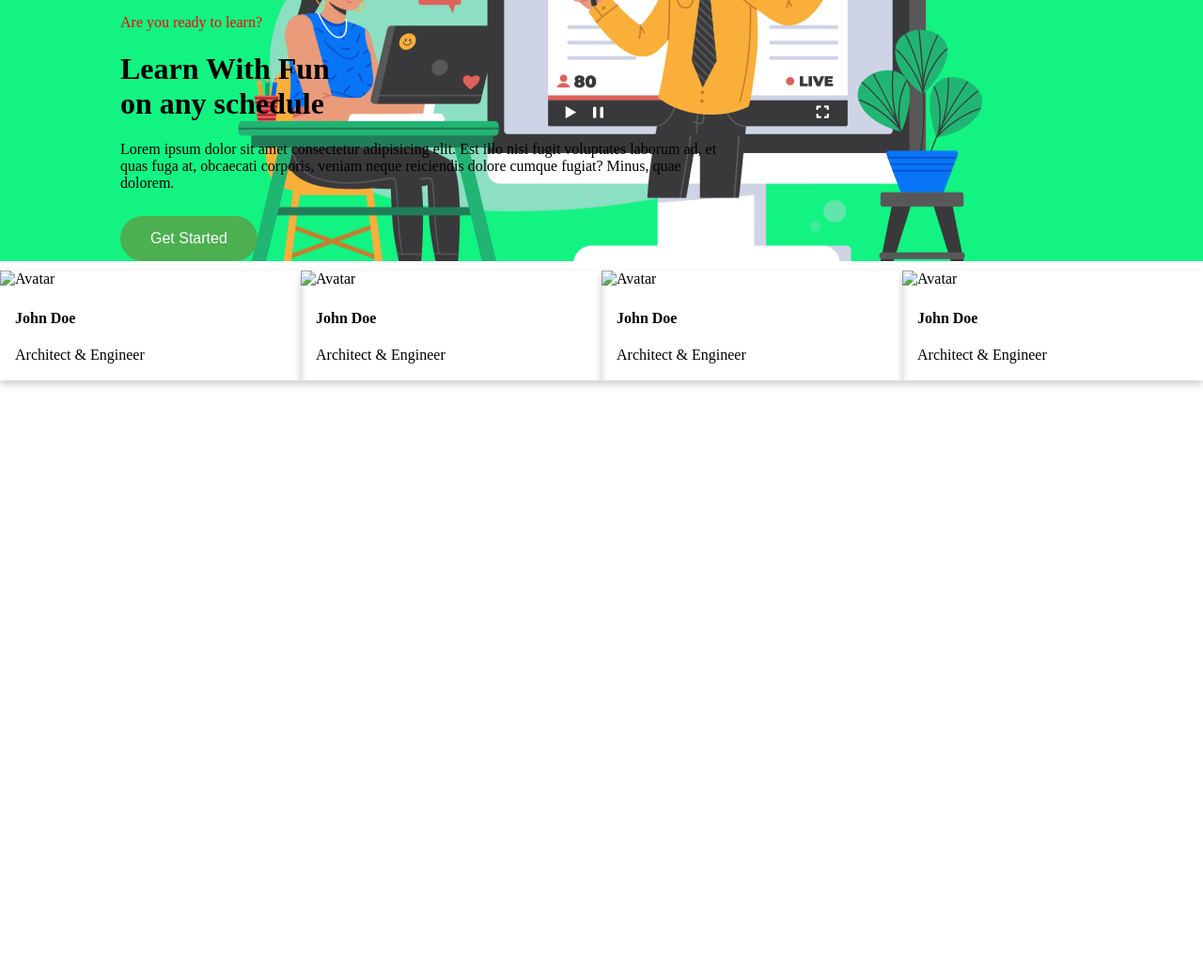
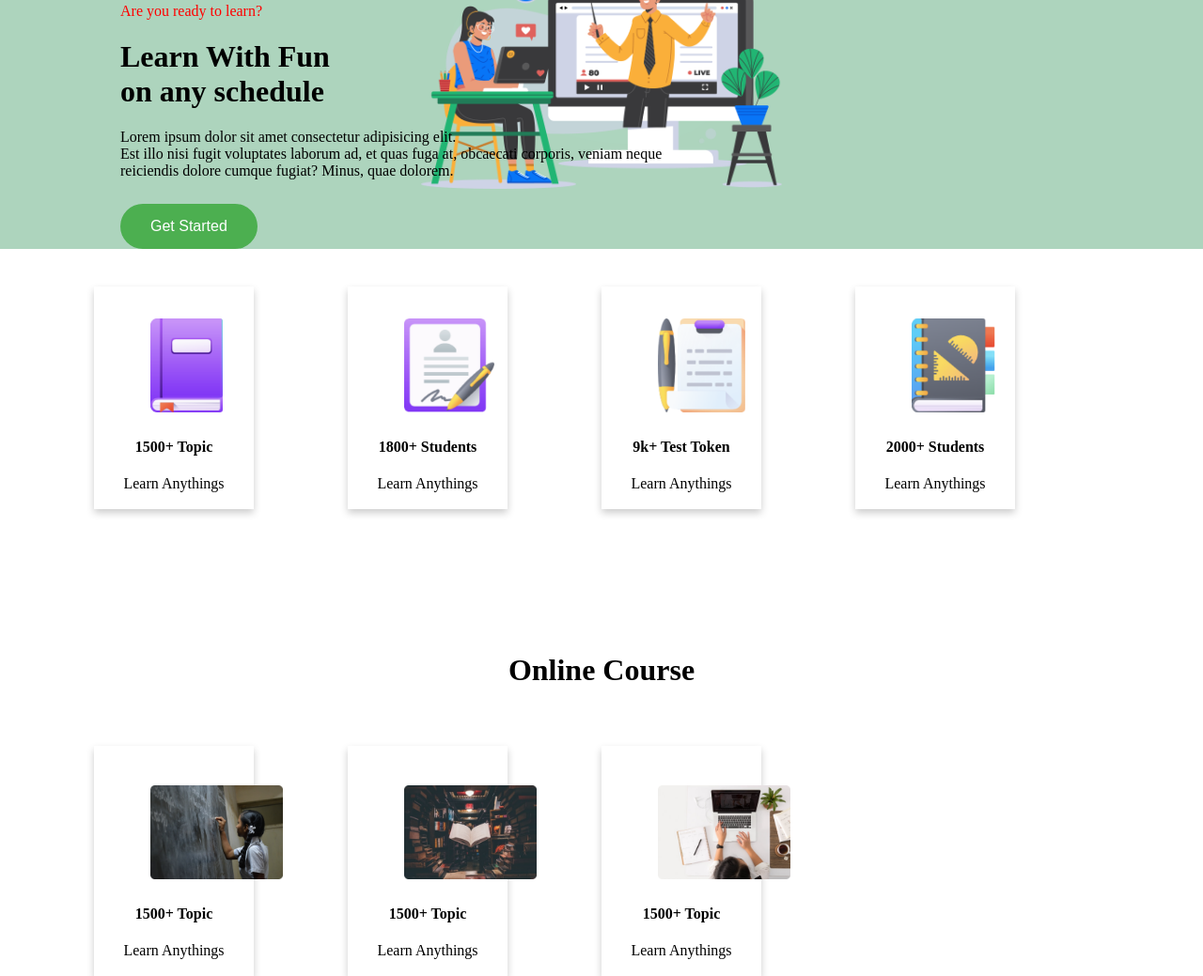
Before and after one commit to azmirxl/mid-xam.io, a plain HTML site: page index.html in a window 1280 px wide. Shown: the part 103-1142 px from the top of the page at 94% size. Before the commit the page ends 800 px from the top, so only its background shows below. Drawn offline with Linux system fonts and the light colour scheme.

Commit message:
next task

```diff
--- a/index.html
+++ b/index.html
@@ -40,7 +40,7 @@
                 <h1>
                     Learn With Fun <br>on <span class="text-highlight">any schedule</span>
                 </h1>
-                <p>Lorem ipsum dolor sit amet consectetur adipisicing elit. Est illo nisi fugit voluptates laborum ad, et quas fuga at, obcaecati corporis, veniam neque reiciendis dolore cumque fugiat? Minus, quae dolorem.</p>
+                <p>Lorem ipsum dolor sit amet consectetur adipisicing elit.<br> Est illo nisi fugit voluptates laborum ad, et quas fuga at, obcaecati corporis, veniam neque reiciendis dolore cumque fugiat? Minus, quae dolorem.</p>
                 <Button class="button">Get Started</Button>
                 </div>
             </header>
@@ -52,43 +52,78 @@
 
 
     </banner>
-
+<div class="tabs">
   <div class="section">
         <div class="card">
-            <img src="Photos/img_avatar.png" alt="Avatar" style="width:100%">
+            <img class="icon" src="ICON/book.png" alt="Avatar">
             <div class="container">
-              <h4><b>John Doe</b></h4>
-              <p>Architect & Engineer</p>
+              <h4><b>1500+ Topic</b></h4>
+              <p>Learn Anythings</p>
             </div>
           </div>
     </div>
     <div class="section">
       <div class="card">
-            <img src="Photos/img_avatar.png" alt="Avatar" style="width:100%">
+        <img class="icon" src="ICON/Student.png" alt="Avatar">
         <div class="container">
-              <h4><b>John Doe</b></h4>
-              <p>Architect & Engineer</p>
+          <h4><b>1800+ Students</b></h4>
+          <p>Learn Anythings</p>
         </div>
       </div>
     </div>
     <div class="section">
       <div class="card">
-            <img src="Photos/img_avatar.png" alt="Avatar" style="width:100%">
+        <img class="icon" src="ICON/Test.png" alt="Avatar">
         <div class="container">
-              <h4><b>John Doe</b></h4>
-              <p>Architect & Engineer</p>
+          <h4><b>9k+ Test Token</b></h4>
+          <p>Learn Anythings</p>
         </div>
       </div>
     </div>
     <div class="section">
       <div class="card">
-            <img src="Photos/img_avatar.png" alt="Avatar" style="width:100%">
+        <img class="icon" src="ICON/Students.png" alt="Avatar">
         <div class="container">
-              <h4><b>John Doe</b></h4>
-              <p>Architect & Engineer</p>
+          <h4><b>2000+ Students</b></h4>
+          <p>Learn Anythings</p>
+        </div>
+      </div>
+    </div> <div class="onlinecourse"><h1>Online Course</h1></div>
+</div>
+
+</banner>
+<div class="tabs">
+  <div class="section">
+        <div class="card">
+            <img class="icon2" src="Photos/Morder pyschology.png" alt="Avatar">
+            <div class="container">
+              <h4><b>1500+ Topic</b></h4>
+              <p>Learn Anythings</p>
             </div>
           </div>
     </div>
+    <div class="section">
+      <div class="card">
+        <img class="icon2" src="Photos/Morder psyc.png" alt="Avatar">
+        <div class="container">
+          <h4><b>1500+ Topic</b></h4>
+          <p>Learn Anythings</p>
+        </div>
+      </div>
+    </div>
+    <div class="section">
+      <div class="card">
+        <img class="icon2" src="Photos/Morder pychons.png" alt="Avatar">
+        <div class="container">
+          <h4><b>1500+ Topic</b></h4>
+          <p>Learn Anythings</p>
+        </div>
+      </div>
+    </div>
+
+
+        </div>
+
 
 
 
--- a/style.css
+++ b/style.css
@@ -3,10 +3,11 @@ body {
 }
 header{
     background-image: url("Photos/Illustration.png");
- background-color: #12f382;
+ background-color: #add4bd;
  height: 30%;
  background-position: center;
  background-repeat: no-repeat;
+ background-size: 30% auto;
 }
 nav {
     width: 100%;
@@ -29,8 +30,12 @@ a {
     color: rgb(0, 102, 0);
     text-decoration: none;
 }
-img {
-    width: 40%;
+
+.icon{
+  width: auto;
+    height: 100px;
+    text-align: center;
+  margin: 20% 0% 0 35%;
 }
 #image {
     width: 24%;
@@ -51,11 +56,16 @@ img {
     display: inline-block;
     font-size: 16px;
   }
-
+.tabs{
+  padding-right: 100px;
+    padding-left: 100px;
+    padding-top: 30px;
+}
   .card {
     margin-top: 10px;
     box-shadow: 0 4px 8px 0 rgba(0,0,0,0.2);
     transition: 0.3s;
+    margin-right: 100px;
 
   }
 
@@ -74,8 +84,18 @@ img {
   .nav-style{
     padding-bottom: 7%;
     margin-left: 10%;
-    margin-top: 1%;
   }
   .container {
     padding: 2px 16px;
+    text-align: center;
   }
+  .onlinecourse {
+   text-align: center;
+   margin-top: 400px;
+
+  }
+  .icon2{
+    width: auto;
+      height: 100px;
+      text-align: center;
+    margin: 25% 0% 0 35%;
```
Lines whose indentation alone changed are shown as unchanged.
